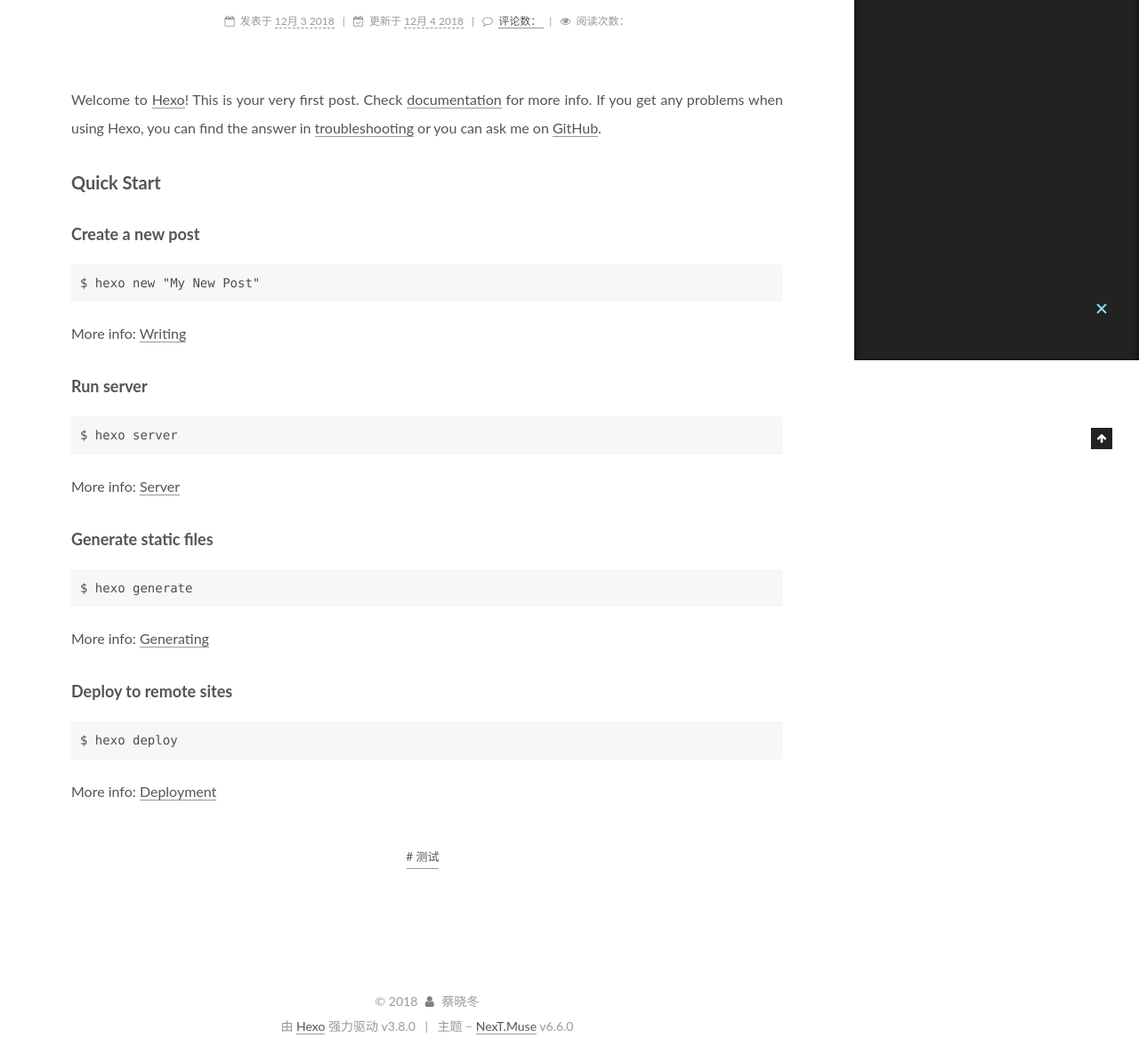
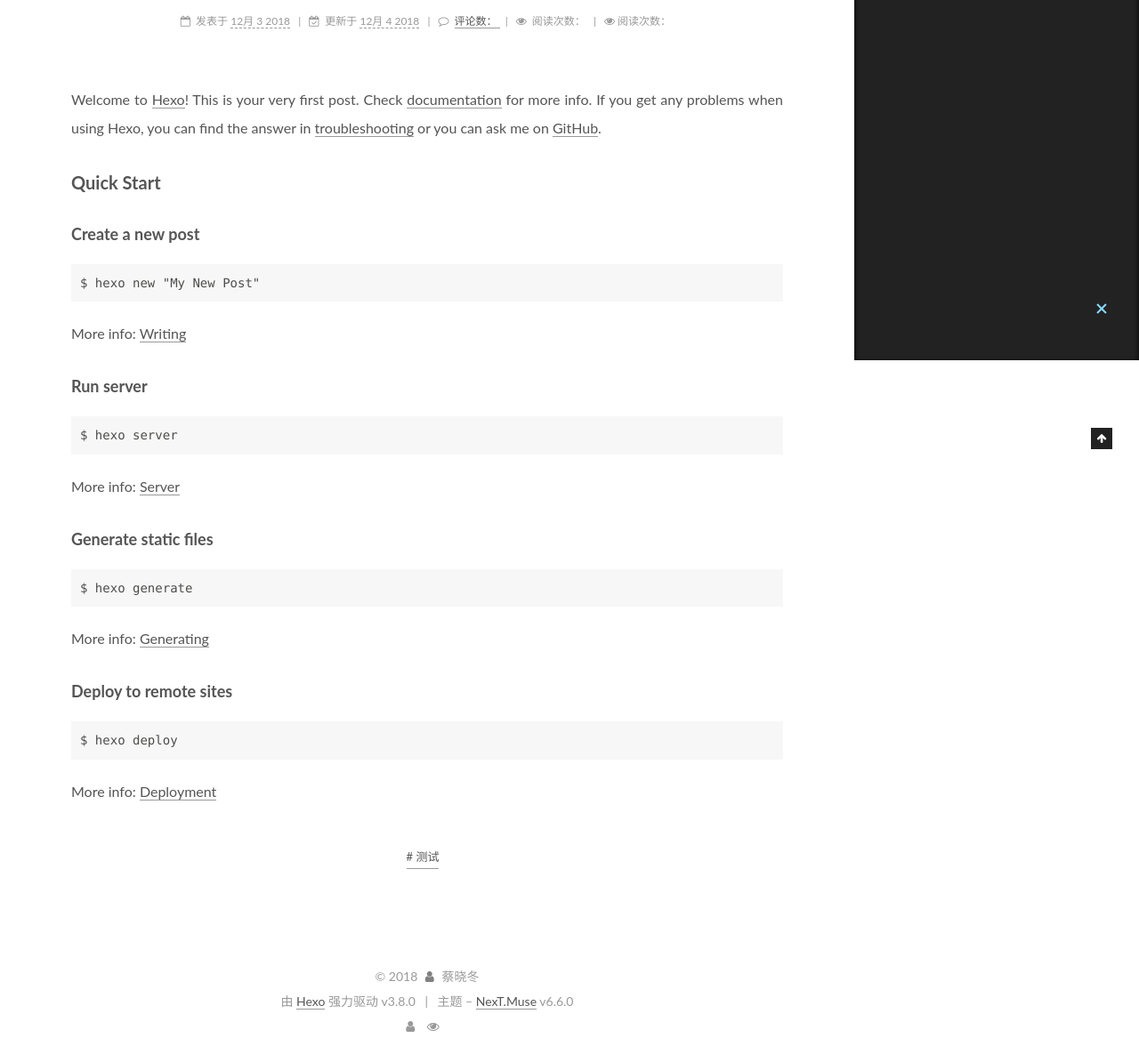
Before and after one commit to cxdluckly/cxdluckly.github.io, a plain HTML site: page 2018/12/03/hello-world/index.html in a window 1280 px wide. Shown: the part 395-1580 px from the top of the page at 89% size. Drawn offline with Linux system fonts and the light colour scheme; some packages are replaced by stand-ins of ours; no server answers; a script that the page names is missing.

Commit message:
Site updated: 2018-12-05 12:53:36

```diff
--- a/2018/12/03/hello-world/index.html
+++ b/2018/12/03/hello-world/index.html
@@ -433,6 +433,13 @@
 
 
 
+            <span class="post-meta-divider">|</span>
+            <span class="post-meta-item-icon">
+            <i class="fa fa-eye"></i>
+             阅读次数：
+            <span class="busuanzi-value" id="busuanzi_value_page_pv"></span>
+            </span>
+
 
 
 
@@ -670,6 +677,24 @@
 
 
 
+
+<div class="busuanzi-count">
+  <script async src="https://busuanzi.ibruce.info/busuanzi/2.3/busuanzi.pure.mini.js"></script>
+
+
+    <span class="site-uv" title="总访客量">
+      <i class="fa fa-user"></i>
+      <span class="busuanzi-value" id="busuanzi_value_site_uv"></span>
+    </span>
+
+
+
+    <span class="site-pv" title="总访问量">
+      <i class="fa fa-eye"></i>
+      <span class="busuanzi-value" id="busuanzi_value_site_pv"></span>
+    </span>
+
+</div>
 
 
 
--- a/css/main.css
+++ b/css/main.css
@@ -1851,7 +1851,7 @@ pre .javascript .function {
   width: 4px;
   height: 4px;
   border-radius: 50%;
-  background: #ffffc9;
+  background: #ffedde;
 }
 .links-of-blogroll {
   font-size: 13px;
```
Also changed, not shown: about/index.html (+18 -0 lines), archives/index.html (+18 -0 lines), index.html (+18 -0 lines), tags/测试/index.html (+18 -0 lines).
